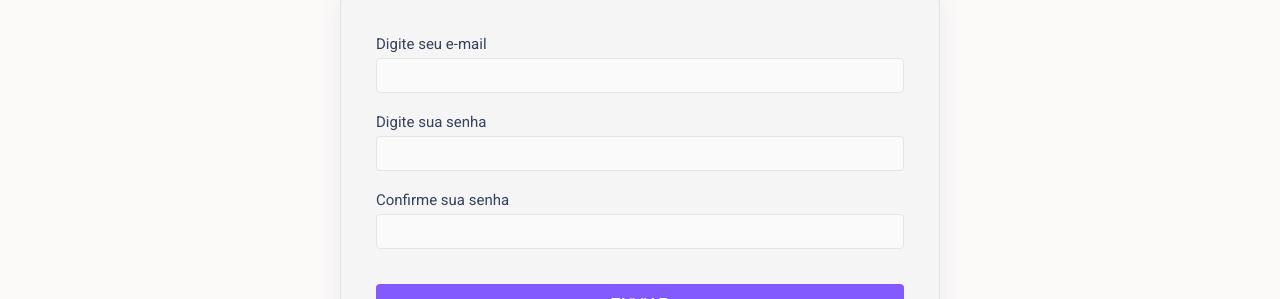
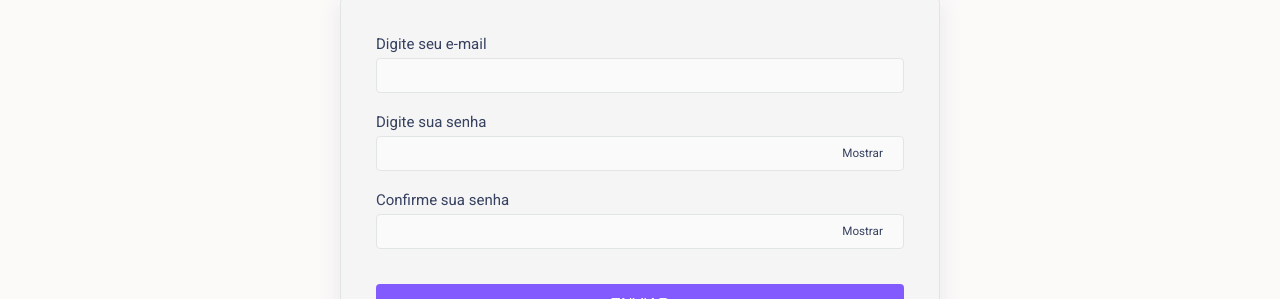
Before and after one commit to ggonpereira/brita-stablecoin, a React (Create React App) app: page /register in a window 1280 px wide. Shown: the part 414-713 px from the top of the page. Built offline with nearby package versions, Linux system fonts and the light colour scheme; no server answers.

Commit message:
#2 Bug resolved

```diff
--- a/src/components/CoinInAccount/index.tsx
+++ b/src/components/CoinInAccount/index.tsx
@@ -1,5 +1,6 @@
-import React, { FC } from "react";
+import React, { FC, useContext } from "react";
 import { Link } from "react-router-dom";
+import { AccountDataContext } from "../../contexts/AccountData";
 
 import "./styles.scss";
 
@@ -7,19 +8,38 @@ const MoneyInAccount: FC = () => {
   const dataStored = localStorage.getItem("@brita-stablecoin:accountData");
   const dataParsed = dataStored && JSON.parse(dataStored);
 
+  const { money, britas, bitcoins } = useContext(AccountDataContext);
+
+  // Function created to verify if datas aren't undefined
+  function dataToShow(data: string) {
+    // It will verify if exists data in the Context, if not, will get the localStorage data
+    if (dataParsed) {
+      if (data === "bitcoin") {
+        if (bitcoins) return bitcoins.toFixed(8);
+        return dataParsed.bitcoins.toFixed(8);
+      } else if (data === "brita") {
+        if (britas) return britas.toFixed(2);
+        return dataParsed.britas.toFixed(2);
+      } else {
+        if (money) return money.toFixed(2);
+        return dataParsed.money.toFixed(2);
+      }
+    }
+  }
+
   return (
     <div className="coinsInAccount">
       <Link to="/brl-bitcoin" className="bitcoinsInAccount moneyInAccount">
-        {dataParsed?.bitcoins.toFixed(8)}
+        {dataToShow("bitcoin")}
         <strong> BTC</strong>
       </Link>
       <Link to="/brl-brita" className="britasInAccount moneyInAccount">
-        {dataParsed?.britas.toFixed(2)}
+        {dataToShow("brita")}
         <strong> BRI</strong>
       </Link>
       <div className="reaisInAccount moneyInAccount">
         <strong>R$ </strong>
-        {dataParsed?.money.toFixed(2)}
+        {dataToShow("money")}
       </div>
     </div>
   );
--- a/src/components/Input/index.tsx
+++ b/src/components/Input/index.tsx
@@ -1,4 +1,4 @@
-import React, { FC } from "react";
+import React, { FC, useState } from "react";
 
 import { InputProps } from "../../interfaces";
 
@@ -11,16 +11,35 @@ const Input: FC<InputProps> = ({
   stateListener,
   ...rest
 }) => {
+  const [showPassword, setShowPassword] = useState<boolean>(false);
+
   return (
     <div className="input-group">
       <label htmlFor={name}>{label}</label>
+      {type === "password" ? (
+        <div className="passwordInput">
+          <input
+            type={showPassword ? "text" : "password"}
+            id={name}
+            name={name}
+            required
+            onChange={stateListener}
+            {...rest}
+          />
+          <small onClick={() => setShowPassword(!showPassword)}>
+            {showPassword ? "Ocultar" : "Mostrar"}
+          </small>
+        </div>
+      ) : (
         <input
           type={type}
           id={name}
           name={name}
+          required
           onChange={stateListener}
           {...rest}
         />
+      )}
     </div>
   );
 };
--- a/src/components/Input/styles.scss
+++ b/src/components/Input/styles.scss
@@ -14,6 +14,19 @@
     color: $dark;
   }
 
+  .passwordInput {
+    position: relative;
+
+    small {
+      position: absolute;
+      right: 4%;
+      margin-top: 10px;
+      color: $dark;
+      cursor: pointer;
+      user-select: none;
+    }
+  }
+
   input {
     height: 35px;
     border-radius: 4px;
@@ -22,5 +35,6 @@
     background-color: #fafafa;
     padding: 5px 10px;
     font-size: 1.6rem;
+    width: 100%;
   }
 }
```
Lines whose indentation alone changed are shown as unchanged.
